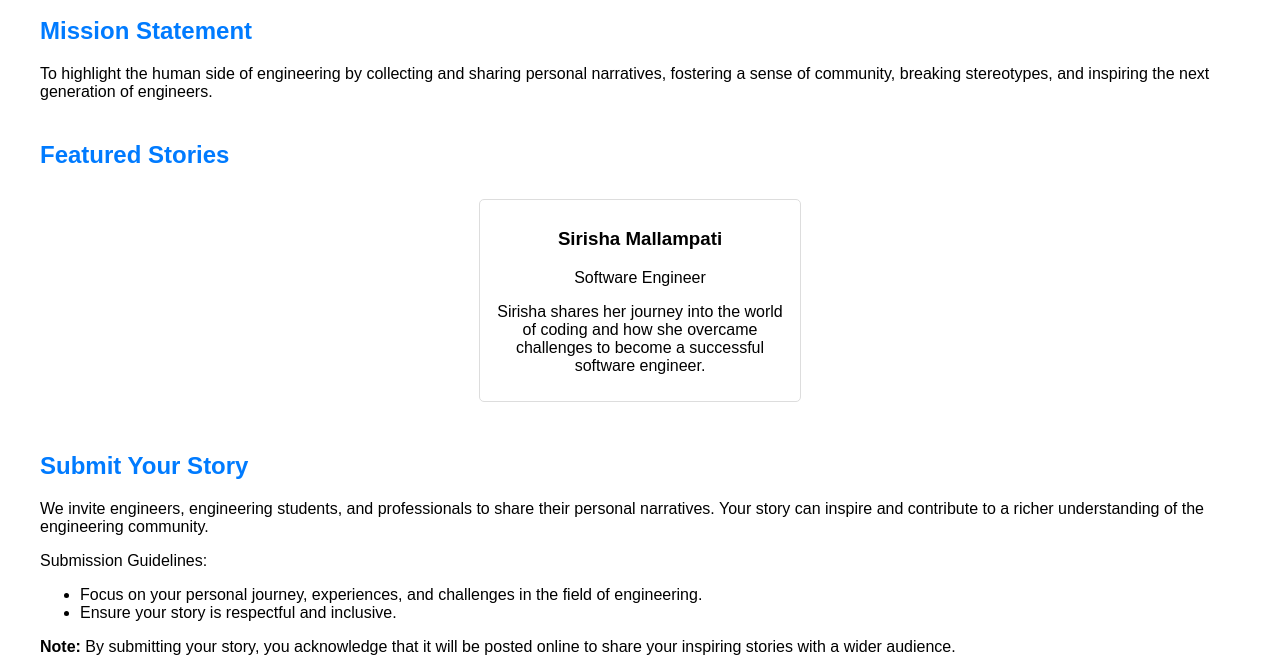
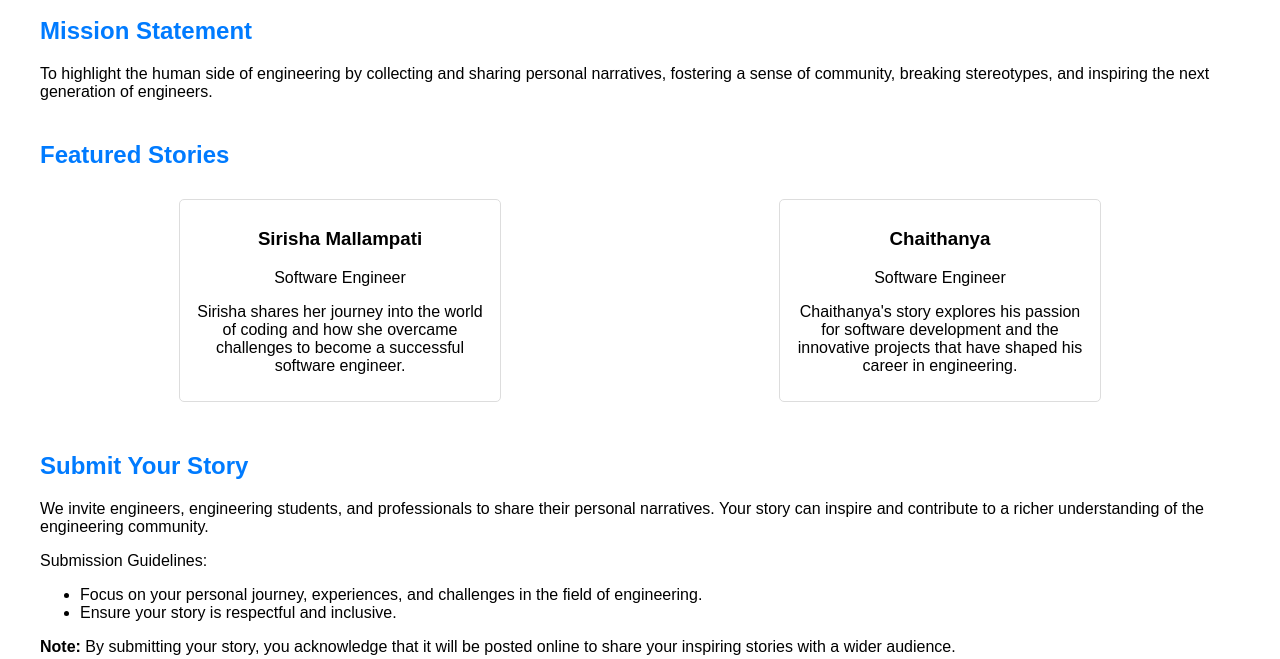
Before and after one commit to suryatej-cyber/Engineering-Narratives, a plain HTML site: page index.html in a window 1280 px wide. Shown: the part 141-800 px from the top of the page. Drawn offline with Linux system fonts and the light colour scheme.

Commit message:
Update index.html

```diff
--- a/index.html
+++ b/index.html
@@ -71,6 +71,11 @@
                 <p>Sirisha shares her journey into the world of coding and how she overcame challenges to become a successful software engineer.</p>
             </div>
             <!-- Add more story cards as needed -->
+            <div class="story-card">
+                <h3>Chaithanya</h3>
+                <p>Software Engineer</p>
+                <p>Chaithanya's story explores his passion for software development and the innovative projects that have shaped his career in engineering.</p>
+            </div>
         </div>
     </section>
 
```
